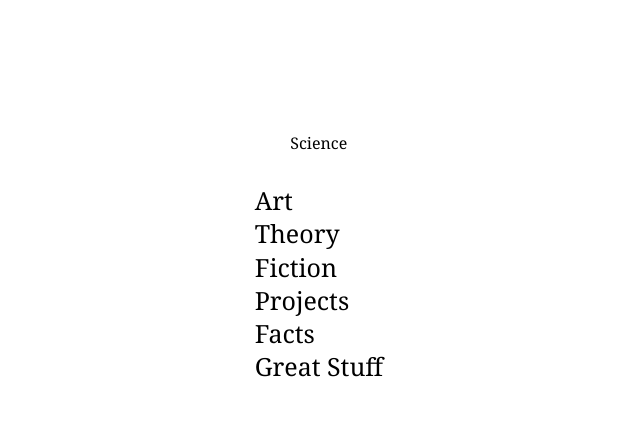
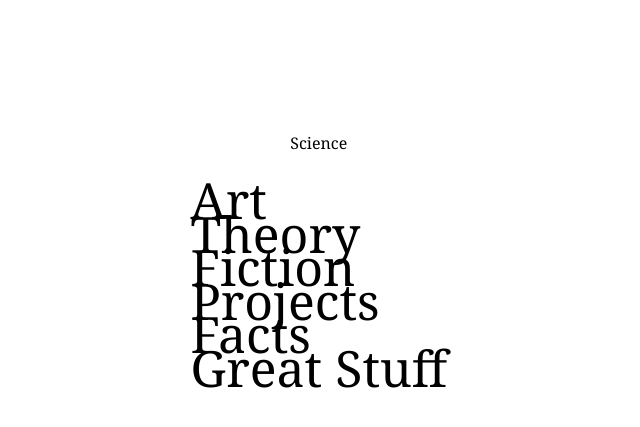
Before and after one commit to maalaria/collection, a Jekyll site: the page serve/index.html, which Jekyll copies as it is, in a window 1280 px wide. Shown: the top 427 px of the page, without its empty margins (14-654 px from the left). Built offline with Jekyll 4.4.1, drawn with Linux system fonts in a browser that asks for light colours.

Commit message:
publish changes

```diff
--- a/css/styles.css
+++ b/css/styles.css
@@ -54,7 +54,7 @@
 
 p.two {
     color: #2222aa;
-    font-size: 25px;
+    font-size: 50px;
     font-weight: normal;
     text-align: left;
     line-height: 0.01;
@@ -138,7 +138,7 @@
     margin: 30;
     text-align: left;
     line-height: 0.1;
-    font-size: 200px;
+    font-size: 90px;
     font-weight: bold;
 }
 h3 {
```
Also changed, not shown: 2 other files.
